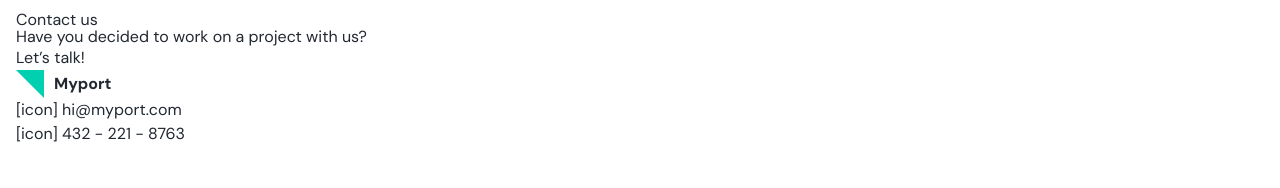
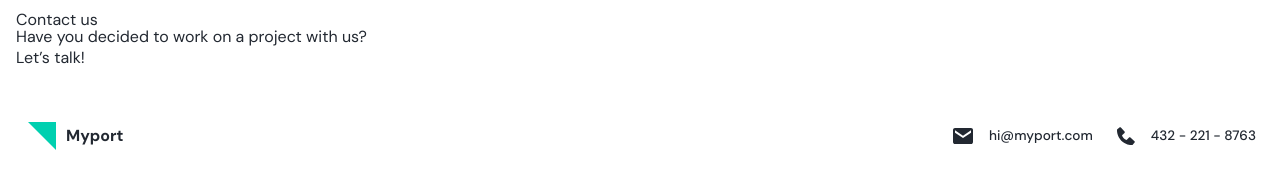
Before and after one commit to vorenus85/landing-myport, a Vue app: page / in a window 1280 px wide. Shown: the part 3623-3811 px from the top of the page. Before the commit the page ends 3769 px from the top, so only its background shows below. Built offline with nearby package versions, Linux system fonts and the light colour scheme; no server answers; a web font is replaced by a local one.

Commit message:
work on footer

```diff
--- a/src/components/sections/FooterSection.vue
+++ b/src/components/sections/FooterSection.vue
@@ -1,12 +1,38 @@
 <template>
   <div class="footer-section">
     <div class="container mx-auto">
-      <Logo variant="dark" />
-      <div class="contact-info contact-info-email">
-        [icon] <a :href="`mailto:${email}`">{{ email }}</a>
-      </div>
-      <div class="contact-info contact-info-tel">
-        [icon] <a :href="`tel:+${telNumber}`">{{ tel }}</a>
+      <div class="footer-module flex items-center flex-col md:flex-row">
+        <Logo variant="dark" class="footer-logo m-3 md:mr-auto" />
+        <div class="contact-info contact-info-email p-2 lg:pr-3">
+          <svg
+            xmlns="http://www.w3.org/2000/svg"
+            width="20"
+            height="16"
+            viewBox="0 0 20 16"
+            fill="none"
+          >
+            <path
+              d="M18 0H2C1.46957 0 0.960859 0.210714 0.585786 0.585786C0.210714 0.960859 0 1.46957 0 2V14C0 14.5304 0.210714 15.0391 0.585786 15.4142C0.960859 15.7893 1.46957 16 2 16H18C18.5304 16 19.0391 15.7893 19.4142 15.4142C19.7893 15.0391 20 14.5304 20 14V2C20 1.46957 19.7893 0.960859 19.4142 0.585786C19.0391 0.210714 18.5304 0 18 0ZM18 4.7L10 10.034L2 4.7V2.297L10 7.63L18 2.297V4.7Z"
+              fill="#222831"
+            />
+          </svg>
+          <a :href="`mailto:${email}`">{{ email }}</a>
+        </div>
+        <div class="contact-info contact-info-tel p-2 lg:pl-3">
+          <svg
+            xmlns="http://www.w3.org/2000/svg"
+            width="18"
+            height="18"
+            viewBox="0 0 18 18"
+            fill="none"
+          >
+            <path
+              d="M17.487 14.14L13.422 10.444C13.2299 10.2693 12.9774 10.1762 12.7178 10.1842C12.4583 10.1922 12.212 10.3008 12.031 10.487L9.63804 12.948C9.06204 12.838 7.90404 12.477 6.71204 11.288C5.52004 10.095 5.15904 8.934 5.05204 8.362L7.51104 5.968C7.69745 5.78712 7.80617 5.54082 7.8142 5.2812C7.82223 5.02159 7.72892 4.76904 7.55404 4.57699L3.85904 0.512995C3.68408 0.320352 3.44092 0.203499 3.18119 0.187255C2.92146 0.17101 2.66564 0.256653 2.46804 0.425995L0.298038 2.28699C0.125149 2.46051 0.0219574 2.69145 0.00803782 2.93599C-0.00696218 3.18599 -0.292962 9.108 4.29904 13.702C8.30504 17.707 13.323 18 14.705 18C14.907 18 15.031 17.994 15.064 17.992C15.3086 17.9783 15.5394 17.8747 15.712 17.701L17.572 15.53C17.7421 15.333 17.8283 15.0774 17.8124 14.8177C17.7966 14.558 17.6798 14.3148 17.487 14.14Z"
+              fill="#222831"
+            />
+          </svg>
+          <a :href="`tel:+${telNumber}`">{{ tel }}</a>
+        </div>
       </div>
     </div>
   </div>
@@ -30,4 +56,25 @@ onMounted(() => {
 })
 </script>
 
-<style lang="scss" scoped></style>
+<style lang="scss" scoped>
+@import '@/assets/scss/_variables.scss';
+.footer-section {
+  padding: 40px 0;
+}
+
+.contact-info {
+  display: flex;
+  align-items: center;
+  justify-content: center;
+  font-weight: 500;
+  font-size: 0.85rem;
+
+  svg {
+    margin-right: 1rem;
+  }
+
+  a:hover {
+    color: $primary-color;
+  }
+}
+</style>
```
Also changed, not shown: public/images/email.svg (added), public/images/phone.svg (added).
